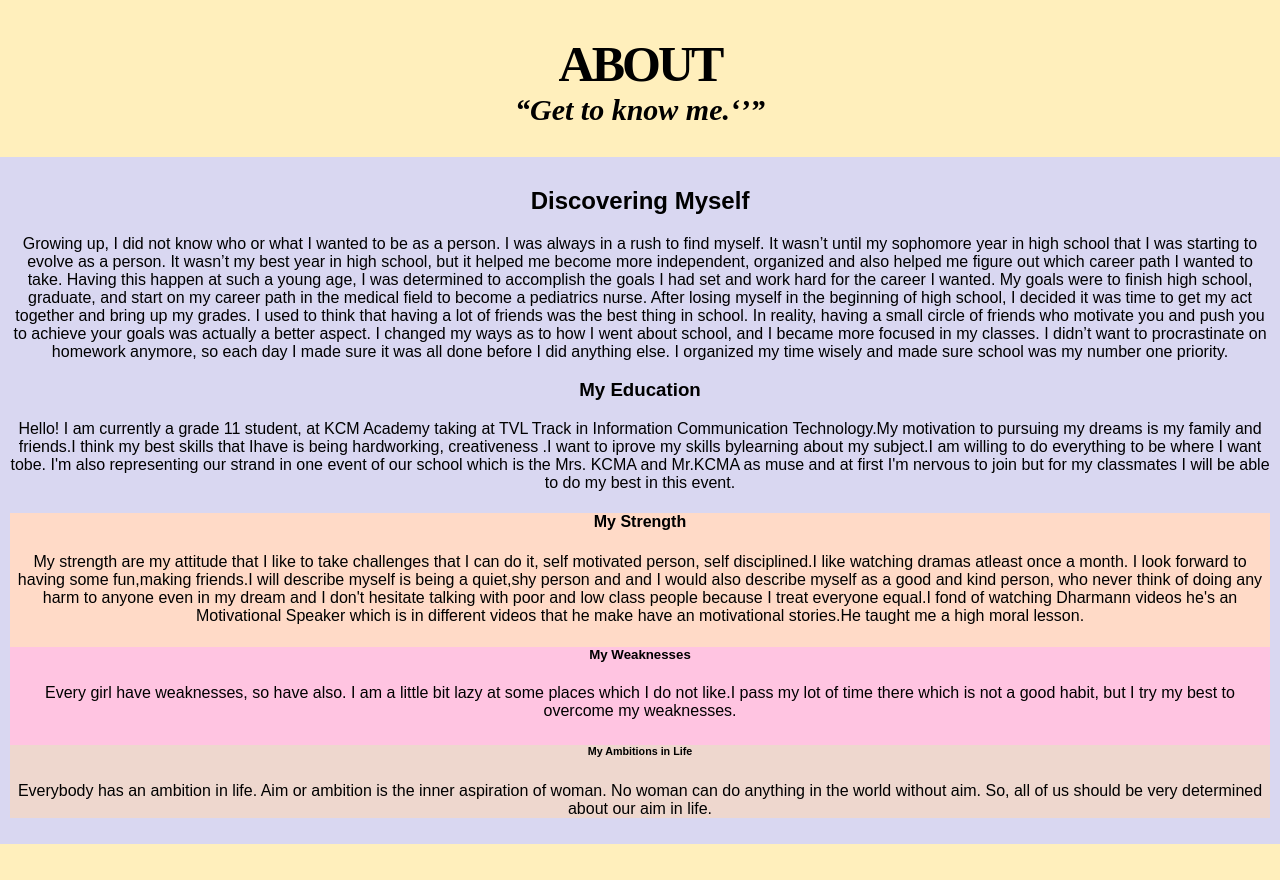
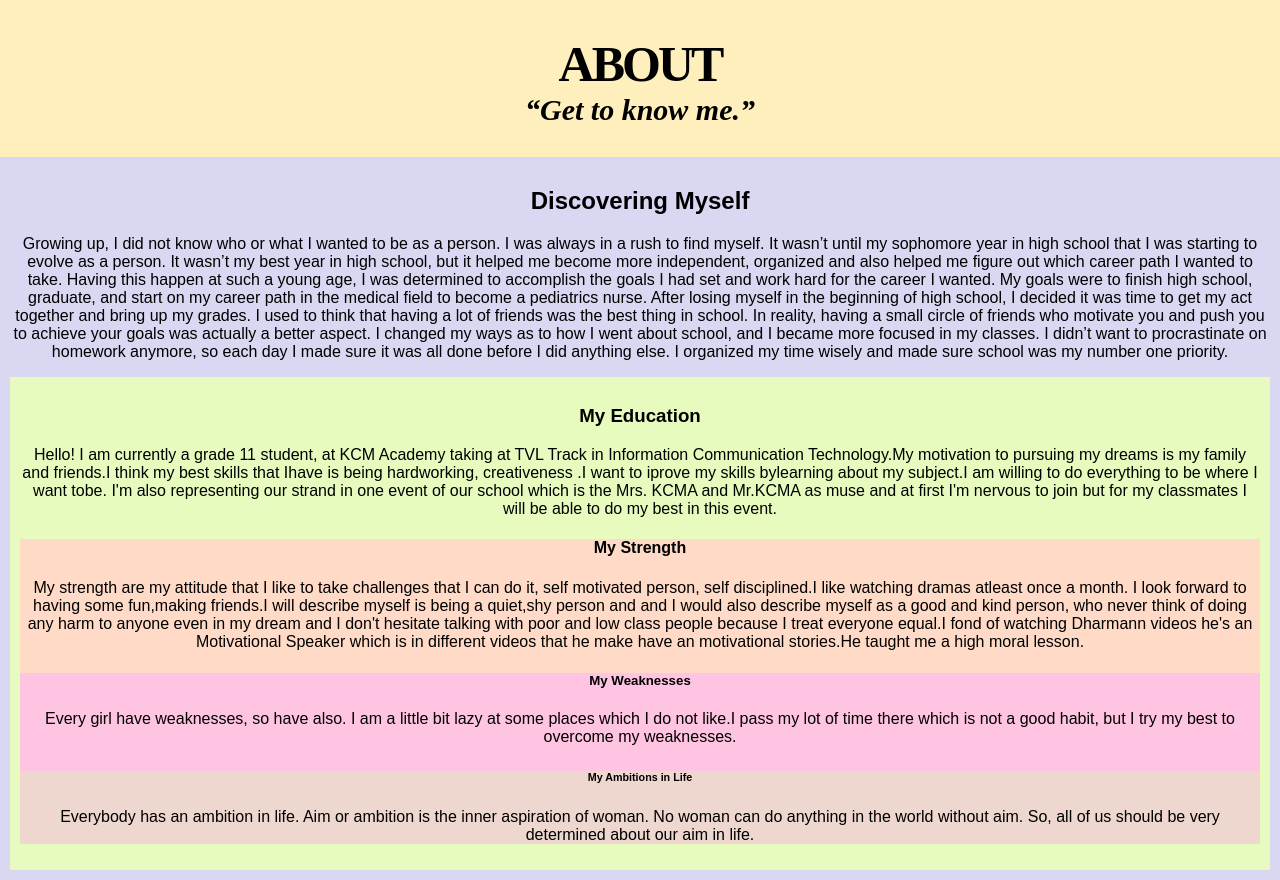
Before and after one commit to rhyzzarufino/rhyzzarufino.github.io, a plain HTML site: page About Me/index.html in a window 1280 px wide. Shown: the part 395-1275 px from the top of the page. Before the commit the page ends 1239 px from the top, so only its background shows below. Drawn offline with Linux system fonts and the light colour scheme.

Commit message:
Update index.html

```diff
--- a/About Me/index.html
+++ b/About Me/index.html
@@ -10,11 +10,12 @@
 <Center><Img src="IMG_20220112_121226.jpg" alt"this is my avatar" width="200px"/>
     <h1 style="text-transform: uppercase; font-size: 50px; font-family:arial: font-weight:900; letter-spacing: -3px; margin-bottom:0px;">ABOUT</h1>
         <p style="margin-top: 0px; font-size: 30px;">
-        <em><strong><q>Get to know me.<q></strong></em><p>
+        <em><strong><q>Get to know me.</q></strong></em><p>
   <div style="background-color: #D9D7F1; font-family: Arial;padding: 10px;margin; 0px;">
   <h2>Discovering Myself</h2>
       <p>Growing up, I did not know who or what I wanted to be as a person. I was always in a rush to find myself. It wasn’t until my sophomore year in high school that I was starting to evolve as a person. It wasn’t my best year in high school, but it helped me become more independent, organized and also helped me figure out which career path I wanted to take. Having this happen at such a young age, I was determined to accomplish the goals I had set and work hard for the career I wanted. My goals were to finish high school, graduate, and start on my career path in the medical field to become a pediatrics nurse.
         After losing myself in the beginning of high school, I decided it was time to get my act together and bring up my grades. I used to think that having a lot of friends was the best thing in school. In reality, having a small circle of friends who motivate you and push you to achieve your goals was actually a better aspect. I changed my ways as to how I went about school, and I became more focused in my classes. I didn’t want to procrastinate on homework anymore, so each day I made sure it was all done before I did anything else. I organized my time wisely and made sure school was my number one priority.</p>
+  <div style="background-color: #E7FBBE; font-family: Arial;padding: 10px;margin; 0px;">
   <h3>My Education</h3>
        <p>Hello! I am currently a grade 11 student, at KCM Academy taking at
  TVL Track in Information Communication Technology.My
```
